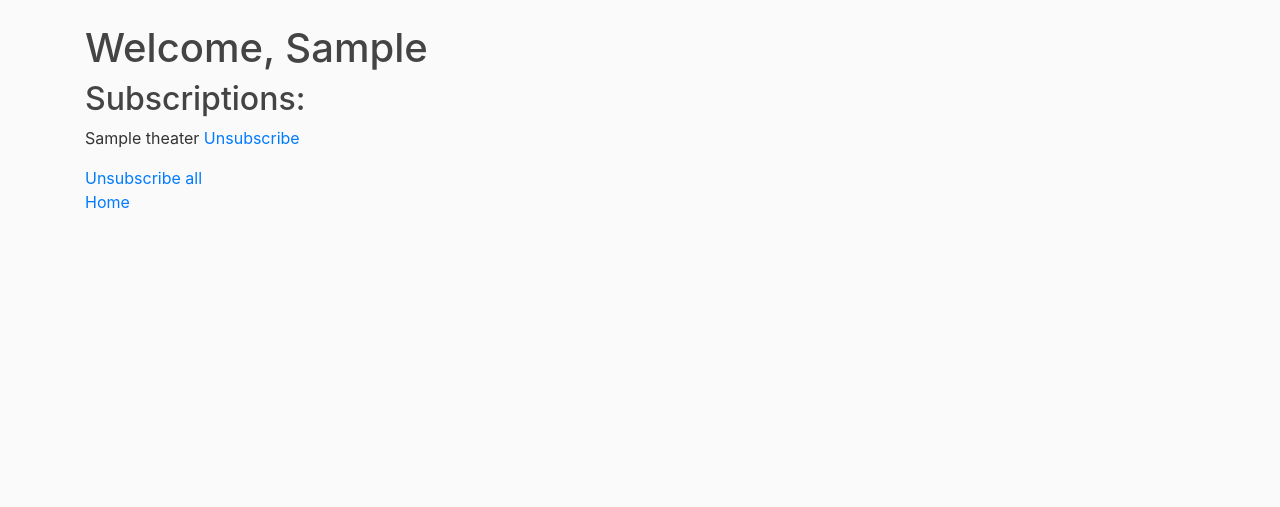
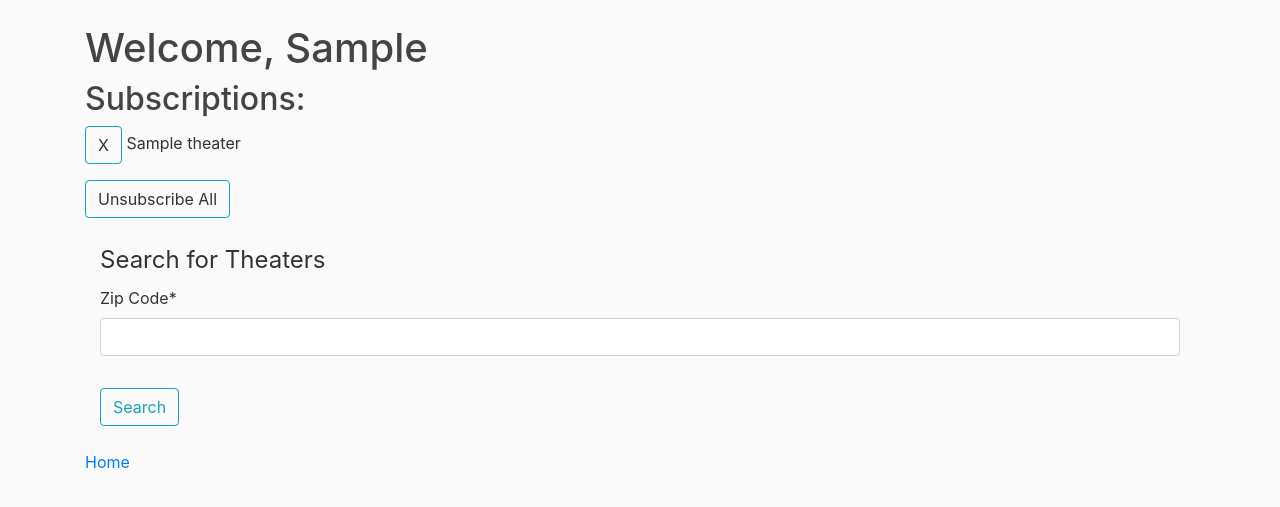
Before and after one commit to zlee1/MovieSchedule_App, a Django app: page /manage/ in a window 1280 px wide. Shown: the part 56-563 px from the top of the page. Run offline with Django 5.2, Linux system fonts and the light colour scheme; tables that the repository leaves empty hold one stand-in row (values such as "Sample post"); some libraries are stand-ins or nearby versions.

Commit message:
search for theaters by zip code

```diff
--- /dev/null
+++ b/MovieSchedule/subscriptions/forms.py
@@ -0,0 +1,7 @@
+from django import forms
+
+class TheaterSearchForm(forms.Form):
+    zip_code = forms.CharField(max_length=5, label='Zip Code')
+
+    # class Meta:
+    #     fields = ['zip_code']
--- a/MovieSchedule/subscriptions/templates/subscriptions/manage.html
+++ b/MovieSchedule/subscriptions/templates/subscriptions/manage.html
@@ -1,4 +1,5 @@
 {% extends 'subscriptions/base.html' %}
+{% load crispy_forms_tags %}
 {% block content %}
     {% if user.first_name != '' %}
         <h1>Welcome, {{ user.first_name }}</h1>
@@ -8,10 +9,19 @@
 
     <h2>Subscriptions:</h2>
     {% for sub in subscriptions %}
-        <p>{{ sub.theater.name }} <a href="">Unsubscribe</a></p>
+        <p><a class="btn btn-outline-info">X</a> {{ sub.theater.name }}</p>
     {% endfor %}
 
-    <a href="">Unsubscribe all</a>
-    <br>
+    <a class="btn btn-outline-info">Unsubscribe All</a>
+    <div class="container mt-4 mb-4">
+        <form method="POST">
+            <legend>Search for Theaters</legend>
+            {% csrf_token %}
+            <fieldset class="form-group">
+                {{ form|crispy }}
+            </fieldset>
+            <button class="btn btn-outline-info" type="submit">Search</button>
+        </form>
+    </div>
     <a href="{% url 'subscriptions-home' %}">Home</a>
 {% endblock content %}
--- a/MovieSchedule/subscriptions/urls.py
+++ b/MovieSchedule/subscriptions/urls.py
@@ -6,4 +6,5 @@ urlpatterns = [
     ,path('home/', views.home, name='subscriptions-home')
     ,path('login/', views.login, name='subscriptions-login')
     ,path('manage/', views.manage, name='subscriptions-manage')
+    ,path('search/<str:zip_code>', views.theater_search, name='subscriptions-search')
 ]
--- a/MovieSchedule/subscriptions/views.py
+++ b/MovieSchedule/subscriptions/views.py
@@ -1,6 +1,9 @@
-from django.shortcuts import render
+from django.shortcuts import render, redirect
 from django.http import HttpResponse
 from django.contrib.auth.models import User
+import urllib
+from bs4 import BeautifulSoup
+from .forms import TheaterSearchForm
 
 def home(request):
     return render(request, 'subscriptions/home.html')
@@ -11,4 +14,39 @@ def login(request):
 def manage(request):
     current_user = User.objects.first()
 
-    return render(request, 'subscriptions/manage.html', context={'title': 'Manage', 'user': current_user, 'subscriptions':current_user.subscription_set.all()})
+    if(request.method == 'POST'):
+        form = TheaterSearchForm(request.POST)
+        if(form.is_valid()):
+            zip_code = form.cleaned_data.get('zip_code')
+
+            return redirect('subscriptions-search', zip_code=zip_code)
+    else:
+        form = TheaterSearchForm()
+
+    return render(request, 'subscriptions/manage.html', context={'title': 'Manage', 'form': form, 'user': current_user, 'subscriptions':current_user.subscription_set.all()})
+
+def theater_search(request, zip_code='10001'):
+
+    theater_list = []
+
+    url = f'https://www.fandango.com/{zip_code}_movietimes'
+
+    zip_search = urllib.request.urlopen(url)
+    zip_search_page = BeautifulSoup(zip_search.read().decode('utf8'), 'html.parser')
+
+    zip_search.close()
+
+    theaters = zip_search_page.find(id='nearby-theaters-select-list').find_all('option') # list of all theaters on page
+
+    for theater in theaters[1:]:
+        theater_dict = {}
+        theater_dict['id'] = theater["value"].replace('/', '').replace('theater-page', '')[-5:] # end of url is theater id
+        theater_dict['name'] = theater.text.strip()
+        theater_dict['url'] = f'https://www.fandango.com{theater["value"]}'
+
+        if(theater_dict not in theater_list):
+            theater_list.append(theater_dict)
+
+    context = {'title': 'Search', 'zip_code': zip_code, 'theaters': theater_list}
+
+    return render(request, 'subscriptions/theater_search.html', context=context)
```
Also changed, not shown: MovieSchedule/subscriptions/templates/subscriptions/theater_search.html (added, +8 -0 lines).
